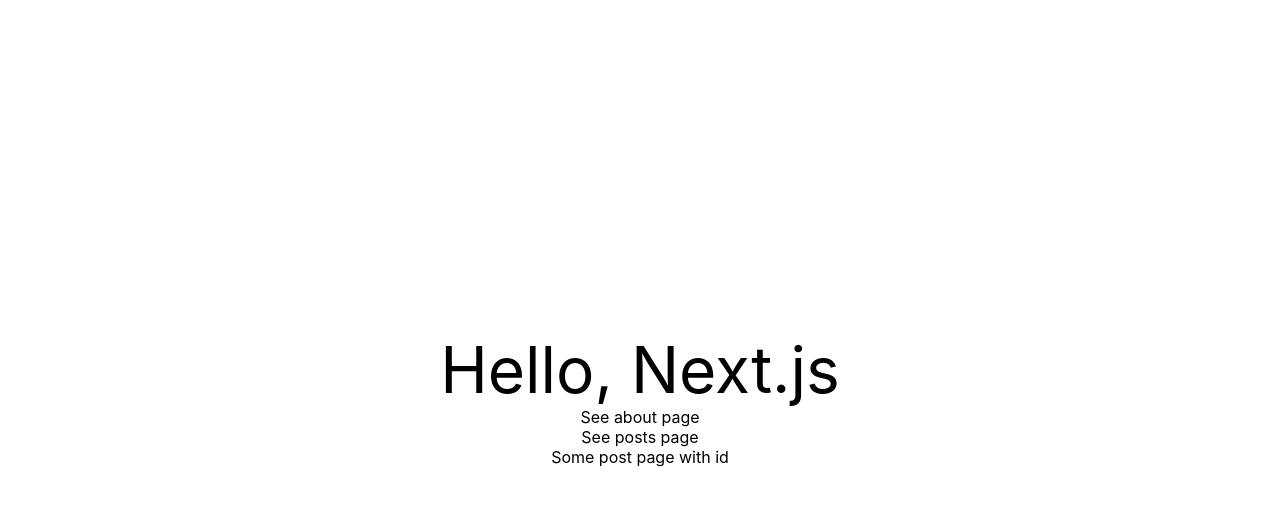
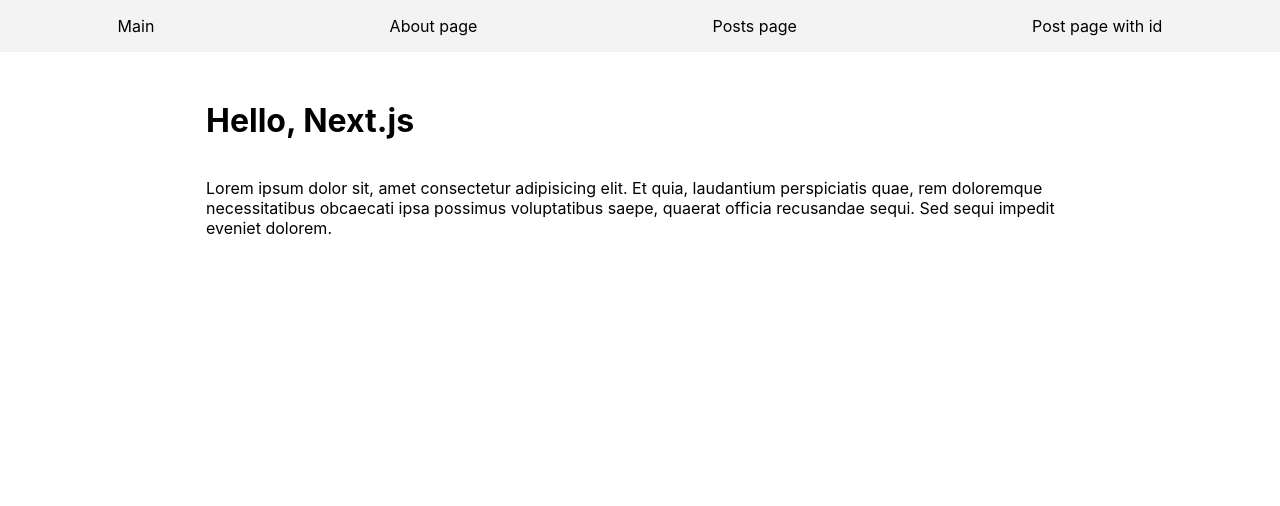
Before and after one commit to MaccKOT/nextjs-tutorial, a Next.js app: page / in a window 1280 px wide. Shown: the top 506 px of the page. Built offline with nearby package versions, Linux system fonts and the light colour scheme.

Commit message:
Layout page created

```diff
--- /dev/null
+++ b/layouts/MainLayout.js
@@ -0,0 +1,61 @@
+import Link from 'next/link'; //для полноценного роутинга как в SPA нам необходимо все ссылки пропускать через специальный компонент
+
+import Head from 'next/head'; //компонент для работы с метатегами и заголовками. Так как в next нету страницы index.html, то вся работа ведётся через этот компонент
+
+function MainLayout({ children, title = 'Next.js App' }) {
+  return (
+    <>
+      <Head>
+        <meta charSet="UTF-8" />
+        <meta name="keywords" content="HTML, CSS, JavaScript" />
+        <meta name="description" content="Free Web tutorials" />
+        <title>{title} | Next.js course</title>
+      </Head>
+
+      <nav>
+        <Link href={'/'}>
+          <a>Main</a>
+        </Link>
+        <Link href={'/about'}>
+          <a>About page</a>
+        </Link>
+        <Link href="/posts">
+          <a>Posts page</a>
+        </Link>
+        <Link href="/post/25">
+          <a>Post page with id</a>
+        </Link>
+      </nav>
+
+      <main>{children}</main>
+
+      {/* styles inside component */}
+      <style jsx global>
+        {`
+          nav {
+            position: fixed;
+            left: 0;
+            top: 0;
+            min-height: 2rem;
+            width: 100%;
+            background-color: #c4c4c434;
+            display: flex;
+            justify-content: space-around;
+            align-items: center;
+          }
+
+          nav a {
+            padding: 1rem;
+          }
+
+          main {
+            margin-top: 3rem;
+            padding: 1rem;
+          }
+        `}
+      </style>
+    </>
+  );
+}
+
+export default MainLayout;
--- a/pages/about/index.js
+++ b/pages/about/index.js
@@ -1,4 +1,5 @@
 import Router from 'next/router';
+import MainLayout from '../../layouts/MainLayout';
 
 export default function About() {
   const linkClickHandler = () => {
@@ -6,7 +7,7 @@ export default function About() {
   };
 
   return (
-    <>
+    <MainLayout title="About app">
       <h1>About page</h1>
 
       <button onClick={linkClickHandler}>Back to home page</button>
@@ -17,6 +18,6 @@ export default function About() {
       >
         Go to posts page
       </button>
-    </>
+    </MainLayout>
   );
 }
--- a/pages/index.js
+++ b/pages/index.js
@@ -1,29 +1,20 @@
 import styles from '../styles/Home.module.css';
-import Link from 'next/link'; //для полноценного роутинга как в SPA нам необходимо все ссылки пропускать через специальный компонент
-import Head from 'next/head'; //компонент для работы с метатегами и заголовками. Так как в next нету страницы index.html, то вся работа ведётся через этот компонент
+import MainLayout from '../layouts/MainLayout';
 
 export default function Home() {
   return (
-    <>
-      <Head>
-        <meta charSet="UTF-8" />
-        <meta name="keywords" content="HTML, CSS, JavaScript" />
-        <meta name="description" content="Free Web tutorials" />
-        <title>Next.js App</title>
-      </Head>
+    <MainLayout>
+      <div className={styles.container}>
+        <h1>Hello, Next.js</h1>
+        <div className={styles.flex}></div>
 
-      <div className={styles.container}>
-        <p className={styles.title}>Hello, Next.js</p>
-        <Link href={'/about'}>
-          <a>See about page</a>
-        </Link>
-        <Link href="/posts">
-          <a>See posts page</a>
-        </Link>
-        <Link href="/post/25">
-          <a>Some post page with id</a>
-        </Link>
+        <p>
+          Lorem ipsum dolor sit, amet consectetur adipisicing elit. Et quia,
+          laudantium perspiciatis quae, rem doloremque necessitatibus obcaecati
+          ipsa possimus voluptatibus saepe, quaerat officia recusandae sequi.
+          Sed sequi impedit eveniet dolorem.
+        </p>
       </div>
-    </>
+    </MainLayout>
   );
 }
--- a/styles/Home.module.css
+++ b/styles/Home.module.css
@@ -1,122 +1,13 @@
 .container {
+  max-width: 900px;
+  margin: 0 auto;
   min-height: 100vh;
-  padding: 0 0.5rem;
+  padding: 1rem 1rem;
+}
+
+.flex {
   display: flex;
   flex-direction: column;
   justify-content: center;
   align-items: center;
 }
-
-.main {
-  padding: 5rem 0;
-  flex: 1;
-  display: flex;
-  flex-direction: column;
-  justify-content: center;
-  align-items: center;
-}
-
-.footer {
-  width: 100%;
-  height: 100px;
-  border-top: 1px solid #eaeaea;
-  display: flex;
-  justify-content: center;
-  align-items: center;
-}
-
-.footer img {
-  margin-left: 0.5rem;
-}
-
-.footer a {
-  display: flex;
-  justify-content: center;
-  align-items: center;
-}
-
-.title a {
-  color: #0070f3;
-  text-decoration: none;
-}
-
-.title a:hover,
-.title a:focus,
-.title a:active {
-  text-decoration: underline;
-}
-
-.title {
-  margin: 0;
-  line-height: 1.15;
-  font-size: 4rem;
-}
-
-.title,
-.description {
-  text-align: center;
-}
-
-.description {
-  line-height: 1.5;
-  font-size: 1.5rem;
-}
-
-.code {
-  background: #fafafa;
-  border-radius: 5px;
-  padding: 0.75rem;
-  font-size: 1.1rem;
-  font-family: Menlo, Monaco, Lucida Console, Liberation Mono, DejaVu Sans Mono,
-    Bitstream Vera Sans Mono, Courier New, monospace;
-}
-
-.grid {
-  display: flex;
-  align-items: center;
-  justify-content: center;
-  flex-wrap: wrap;
-  max-width: 800px;
-  margin-top: 3rem;
-}
-
-.card {
-  margin: 1rem;
-  flex-basis: 45%;
-  padding: 1.5rem;
-  text-align: left;
-  color: inherit;
-  text-decoration: none;
-  border: 1px solid #eaeaea;
-  border-radius: 10px;
-  transition: color 0.15s ease, border-color 0.15s ease;
-}
-
-.card:hover,
-.card:focus,
-.card:active {
-  color: #0070f3;
-  border-color: #0070f3;
-}
-
-.card h3 {
-  margin: 0 0 1rem 0;
-  font-size: 1.5rem;
-}
-
-.card p {
-  margin: 0;
-  font-size: 1.25rem;
-  line-height: 1.5;
-}
-
-.logo {
-  height: 1em;
-}
-
-@media (max-width: 600px) {
-  .grid {
-    width: 100%;
-    flex-direction: column;
-  }
-}
--- a/styles/globals.css
+++ b/styles/globals.css
@@ -9,11 +9,11 @@ body {
 a {
   color: inherit;
   text-decoration: none;
+  transition: color 0.2s ease-in-out;
 }
 
 a:hover {
-  color: inherit;
-  text-decoration: underline;
+  color: rgba(0, 0, 0, 0.7);
 }
 
 * {
```
Also changed, not shown: pages/post/[id].js (+6 -1 lines), pages/posts.js (+3 -6 lines).
